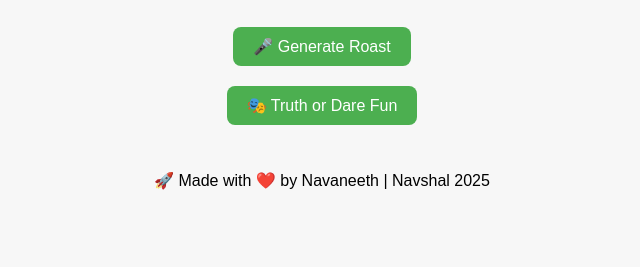
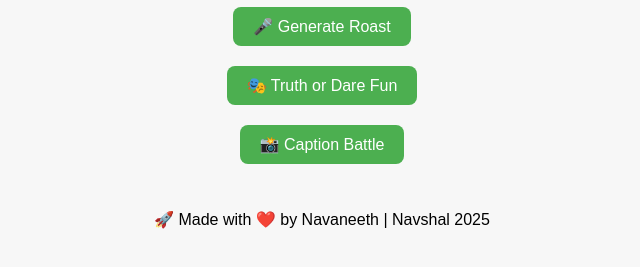
Before and after one commit to navaneethyadav/Navshal, a plain HTML site: page index.html in a window 1280 px wide. Shown: the part 371-638 px from the top of the page, without its empty margins (318-958 px from the left). Drawn offline with Linux system fonts and the light colour scheme.

Commit message:
Fix and complete Caption Battle in Navshal

```diff
--- a/index.html
+++ b/index.html
@@ -12,6 +12,7 @@
             justify-content: center;
             height: 100vh;
             background: #f7f7f7;
+            padding: 10px;
         }
         h1 {
             font-size: 2em;
@@ -34,6 +35,7 @@
             font-size: 18px;
             text-align: center;
             width: 80%;
+            white-space: pre-wrap;
         }
     </style>
 </head>
@@ -44,6 +46,7 @@
 
     <button onclick="generateRoast()">🎤 Generate Roast</button>
     <button onclick="generateTruthOrDare()">🎭 Truth or Dare Fun</button>
+    <button onclick="generateCaptionBattle()">📸 Caption Battle</button>
 
     <div id="output"></div>
 
@@ -86,6 +89,34 @@
 
             document.getElementById("output").innerText = randomItem;
         }
+
+        function generateCaptionBattle() {
+            const scenarios = [
+                "A cat stuck in a cereal box.",
+                "When your friend trips over nothing.",
+                "The moment you realize it's Monday tomorrow.",
+                "A dog wearing sunglasses on a skateboard.",
+                "When you see your crush and try to act normal.",
+                "Trying to take a selfie with your pet.",
+                "The face you make when the WiFi goes out."
+            ];
+
+            const captions = [
+                "Mood: 404 Not Found.",
+                "This is fine. Everything is fine.",
+                "Current status: buffering...",
+                "Send help, but make it aesthetic.",
+                "Living my best awkward life.",
+                "Plot twist: it was me all along.",
+                "When your brain forgets how to human."
+            ];
+
+            const randomScenario = scenarios[Math.floor(Math.random() * scenarios.length)];
+            const randomCaption = captions[Math.floor(Math.random() * captions.length)];
+
+            document.getElementById("output").innerText =
+                "📸 Scenario: " + randomScenario + "\n💡 Suggested Caption: " + randomCaption;
+        }
     </script>
 
     <p>🚀 Made with ❤️ by Navaneeth | Navshal 2025</p>
```
